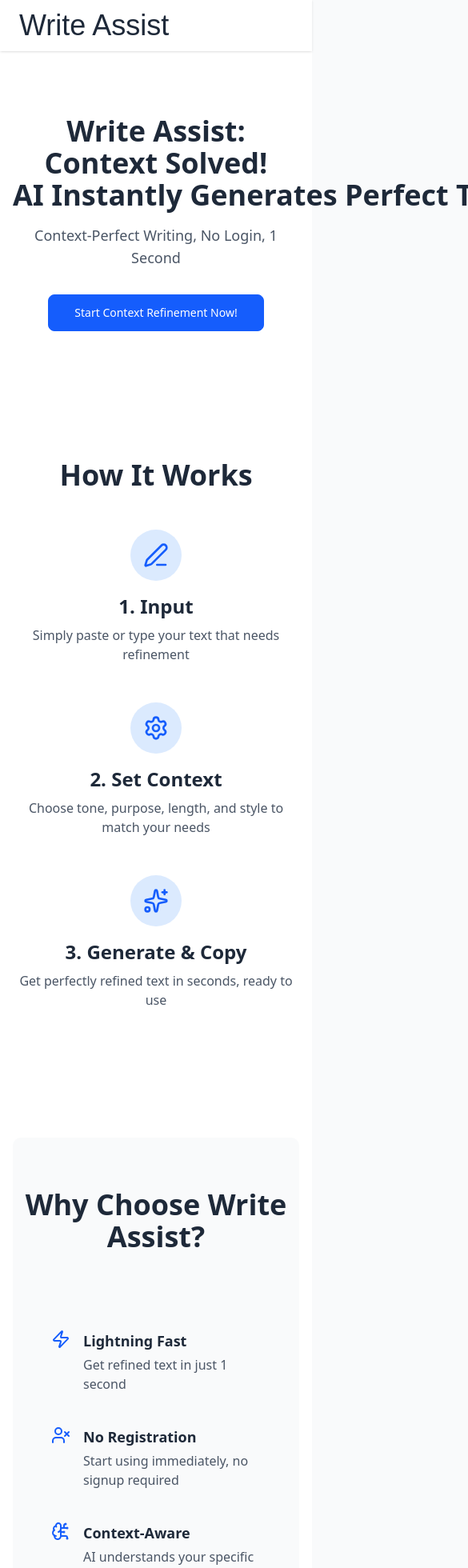
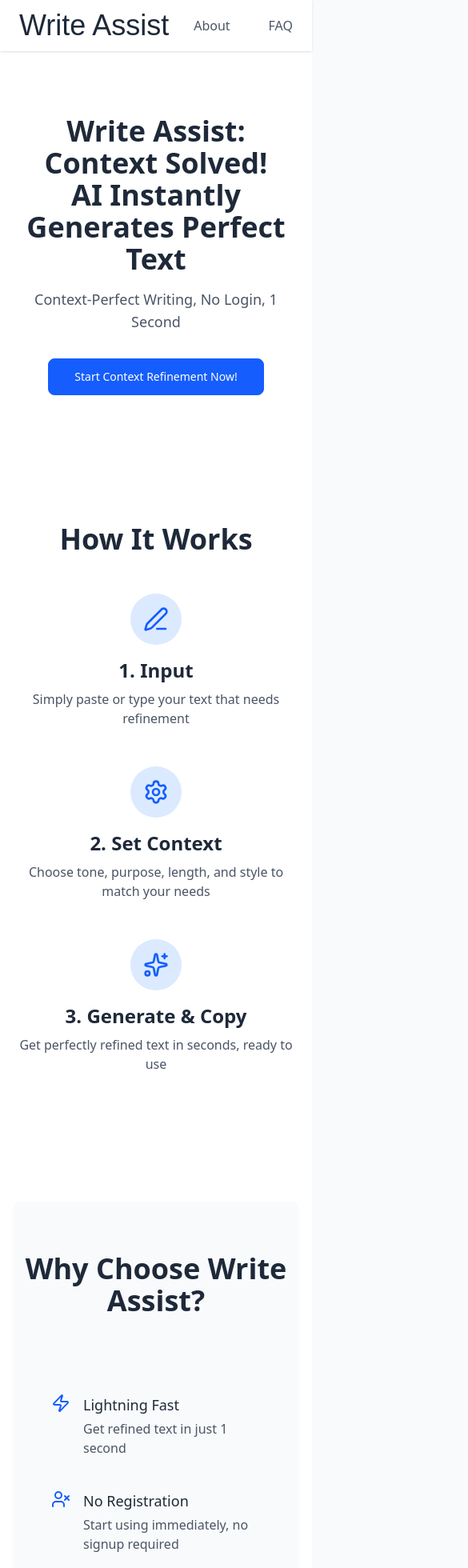
Before and after one commit to tkdgns25300/write_assist, a Next.js app in the folder frontend/app/: page /about in a window 390 px wide. Shown: the top 1960 px of the page at 80% size, 585 px wide, since content can reach past the window. Built offline with nearby package versions, Linux system fonts and the light colour scheme; no server answers; a web font is replaced by a local one.

Commit message:
design: frontend complete

```diff
--- a/frontend/app/src/app/faq/page.tsx
+++ b/frontend/app/src/app/faq/page.tsx
@@ -37,7 +37,7 @@ export default function FaqPage() {
       <div className="max-w-3xl mx-auto">
         {/* Header */}
         <div className="text-center mb-12">
-          <h1 className="text-4xl font-bold text-gray-900">Frequently Asked Questions</h1>
+          <h1 className="text-4xl font-semibold text-gray-900">Frequently Asked Questions</h1>
           <p className="mt-4 text-lg text-gray-600">Everything you need to know about Write Assist</p>
         </div>
 
@@ -63,7 +63,7 @@ export default function FaqPage() {
 
         {/* Contact Card */}
         <Card className="mt-16 text-center bg-blue-50 p-8">
-          <h2 className="text-2xl font-bold text-gray-900">Still have questions?</h2>
+          <h2 className="text-2xl font-semibold text-gray-900">Still have questions?</h2>
           <p className="mt-2 text-gray-600">Can't find the answer you're looking for? Feel free to reach out to our support team.</p>
           <div className="mt-6 flex justify-center">
             <a href="mailto:tkdgns25300@gmail.com">
--- a/frontend/app/src/components/Header.tsx
+++ b/frontend/app/src/components/Header.tsx
@@ -16,11 +16,11 @@ export default function Header() {
                 </Link>
 
                 {/* Navigation Links */}
-                <div className="hidden md:flex items-center space-x-12">
-                    <Link href="/about" className="text-gray-600 hover:text-gray-800 font-medium">
+                <div className="md:flex items-center space-x-12">
+                    <Link href="/about" className="text-gray-600 hover:text-gray-800 font-normal">
                         About
                     </Link>
-                    <Link href="/faq" className="text-gray-600 hover:text-gray-800 font-medium">
+                    <Link href="/faq" className="text-gray-600 hover:text-gray-800 font-normal">
                         FAQ
                     </Link>
                 </div>
--- a/frontend/app/src/components/about/HeroSection.tsx
+++ b/frontend/app/src/components/about/HeroSection.tsx
@@ -7,9 +7,9 @@ export default function HeroSection() {
   return (
     <section className="text-center py-20">
       <div className="container max-w-5xl mx-auto px-4 sm:px-6 lg:px-8">
-        <h1 className="text-4xl md:text-5xl font-bold max-w-3xl mx-auto">
+        <h1 className="text-4xl md:text-5xl font-semibold max-w-3xl mx-auto">
           <span className="block">Write Assist: Context Solved!</span>
-          <span className="block whitespace-nowrap">AI Instantly Generates Perfect Text</span>
+          <span className="block">AI Instantly Generates Perfect Text</span>
         </h1>
         <p className="text-lg text-gray-600 mt-4">
           Context-Perfect Writing, No Login, 1 Second
--- a/frontend/app/src/components/about/HowItWorksSection.tsx
+++ b/frontend/app/src/components/about/HowItWorksSection.tsx
@@ -24,14 +24,14 @@ export default function HowItWorksSection() {
   return (
     <section className="py-20 bg-white">
       <div className="container max-w-5xl mx-auto text-center px-4 sm:px-6 lg:px-8">
-        <h2 className="text-4xl font-bold mb-12">How It Works</h2>
+        <h2 className="text-4xl font-semibold mb-12">How It Works</h2>
         <div className="grid md:grid-cols-3 gap-12">
           {steps.map((step, index) => (
             <div key={index} className="flex flex-col items-center">
               <div className="bg-blue-100 rounded-full p-4 mb-4">
                 {step.icon}
               </div>
-              <h3 className="text-2xl font-bold mb-2">{step.title}</h3>
+              <h3 className="text-2xl font-semibold mb-2">{step.title}</h3>
               <p className="text-gray-600">{step.description}</p>
             </div>
           ))}
--- a/frontend/app/src/components/about/WhyChooseUsSection.tsx
+++ b/frontend/app/src/components/about/WhyChooseUsSection.tsx
@@ -33,14 +33,14 @@ export default function WhyChooseUsSection() {
     <section className="py-20">
       <div className="container max-w-5xl mx-auto px-4 sm:px-6 lg:px-8">
         <div className="bg-gray-50 rounded-lg py-16">
-          <h2 className="text-4xl font-bold mb-12 text-center">Why Choose Write Assist?</h2>
+          <h2 className="text-4xl font-semibold mb-12 text-center">Why Choose Write Assist?</h2>
           <div className="max-w-4xl mx-auto p-12">
             <div className="grid md:grid-cols-2 gap-x-12 gap-y-10 text-left">
               {features.map((feature, index) => (
                 <div key={index} className="flex items-start space-x-4">
                   <div className="flex-shrink-0">{feature.icon}</div>
                   <div>
-                    <h3 className="text-lg font-semibold">{feature.title}</h3>
+                    <h3 className="text-lg font-medium">{feature.title}</h3>
                     <p className="text-gray-600 mt-1">{feature.description}</p>
                   </div>
                 </div>
```
